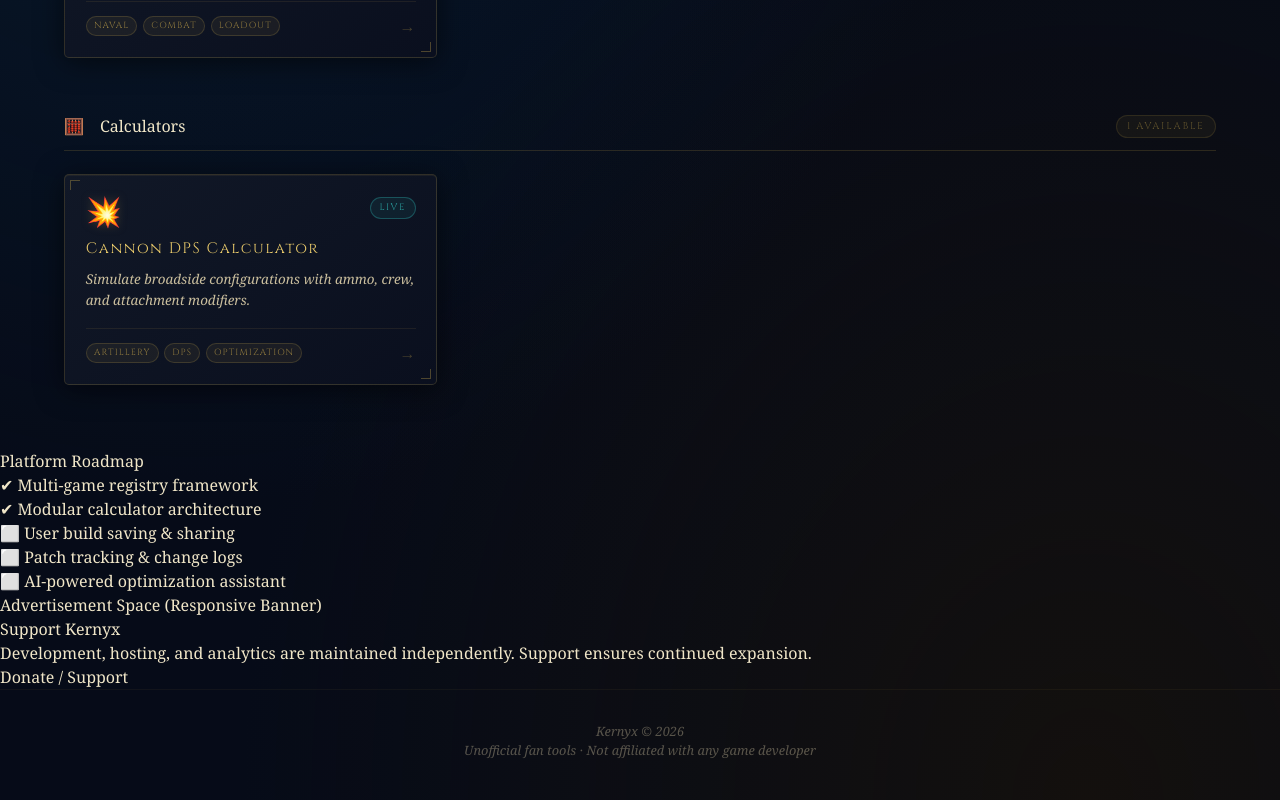
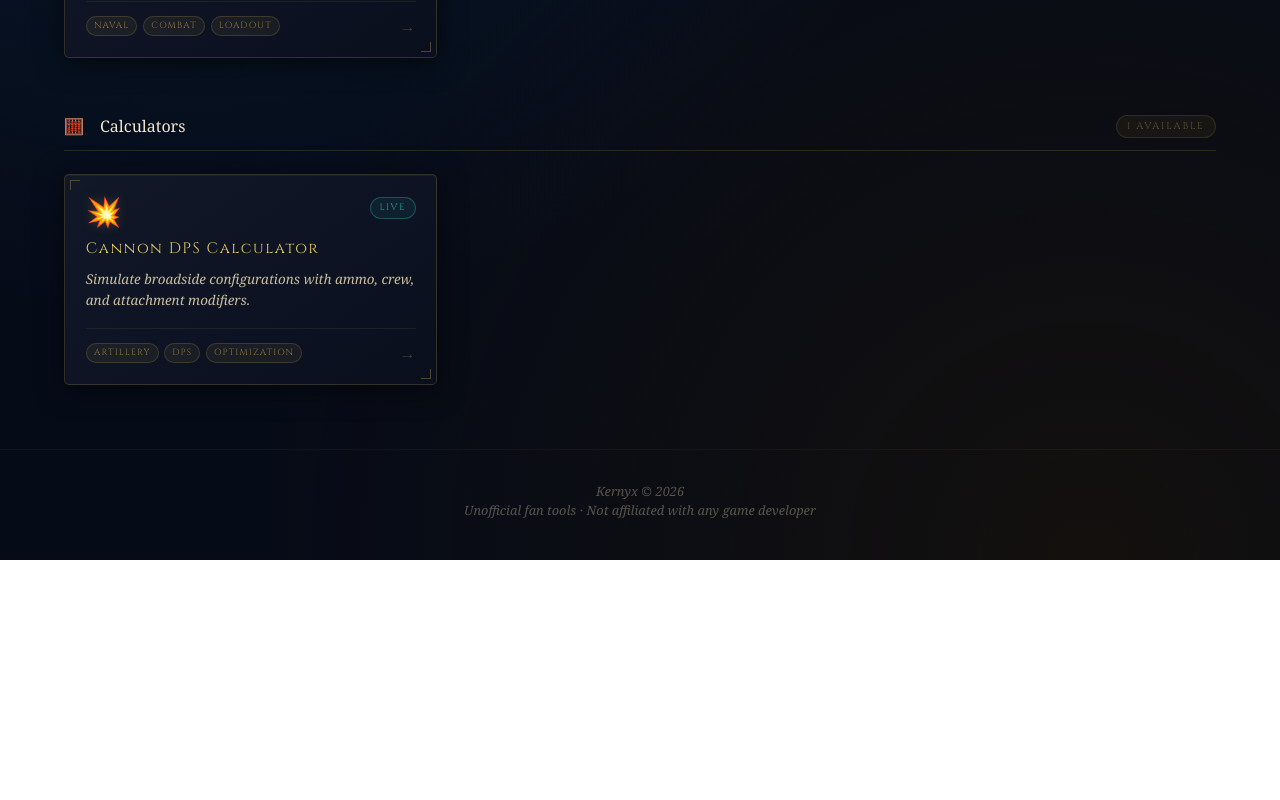
Before and after one commit to kernyx-io/kernyx, a Next.js app: page / in a window 1280 px wide. Shown: the part 523-1323 px from the top of the page. After the commit the page ends 1083 px from the top, so only its background shows below. Built offline with nearby package versions, Linux system fonts and the light colour scheme; a web font is replaced by a local one.

Commit message:
Update page.tsx

```diff
--- a/app/page.tsx
+++ b/app/page.tsx
@@ -45,7 +45,7 @@ const calculators: CardItem[] = [
 
 const guides: CardItem[] = [];
 
-/* ───────────────── Card ───────────────── */
+/* ───────────────── Card Component ───────────────── */
 
 function Card({ item }: { item: CardItem }) {
   return (
@@ -83,7 +83,7 @@ function Card({ item }: { item: CardItem }) {
   );
 }
 
-/* ───────────────── Section ───────────────── */
+/* ───────────────── Section Component ───────────────── */
 
 function Section({
   icon,
@@ -143,36 +143,6 @@ export default function HomePage() {
         <Section icon="📖" title="Guides" items={guides} />
       </main>
 
-      {/* ROADMAP */}
-      <section className={styles.roadmap}>
-        <h2>Platform Roadmap</h2>
-        <ul>
-          <li>✔ Multi-game registry framework</li>
-          <li>✔ Modular calculator architecture</li>
-          <li>⬜ User build saving & sharing</li>
-          <li>⬜ Patch tracking & change logs</li>
-          <li>⬜ AI-powered optimization assistant</li>
-        </ul>
-      </section>
-
-      {/* AD / SUPPORT ZONE */}
-      <section className={styles.monetization}>
-        <div className={styles.adPlaceholder}>
-          Advertisement Space (Responsive Banner)
-        </div>
-
-        <div className={styles.supportBox}>
-          <h3>Support Kernyx</h3>
-          <p>
-            Development, hosting, and analytics are maintained independently.
-            Support ensures continued expansion.
-          </p>
-          <Link href="/support" className={styles.primaryBtn}>
-            Donate / Support
-          </Link>
-        </div>
-      </section>
-
       {/* FOOTER */}
       <footer className={styles.footer}>
         <div>Kernyx © {new Date().getFullYear()}</div>
```
